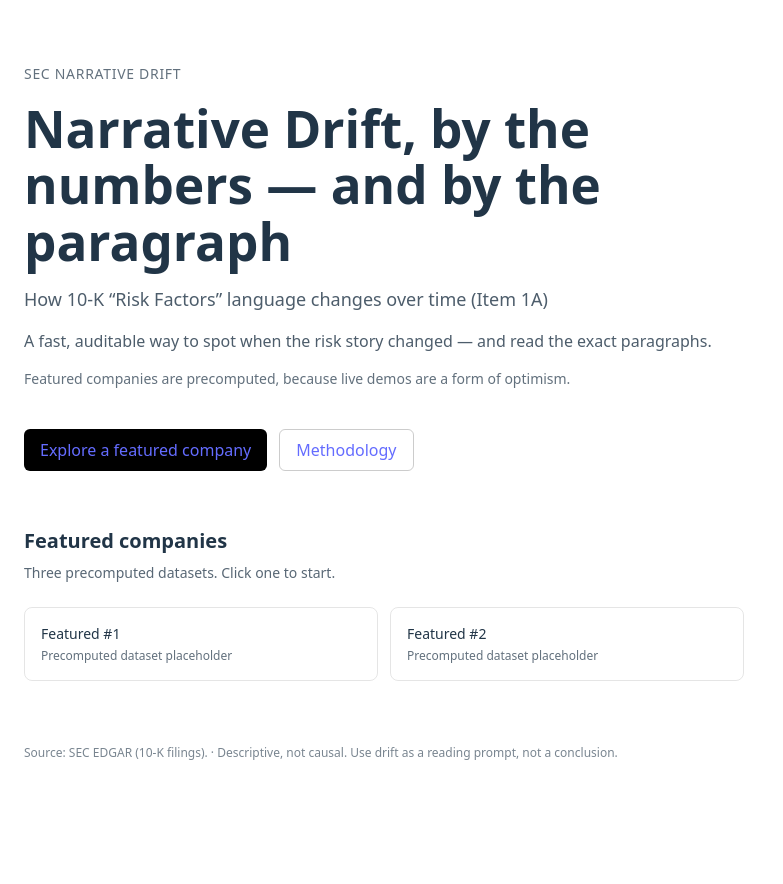
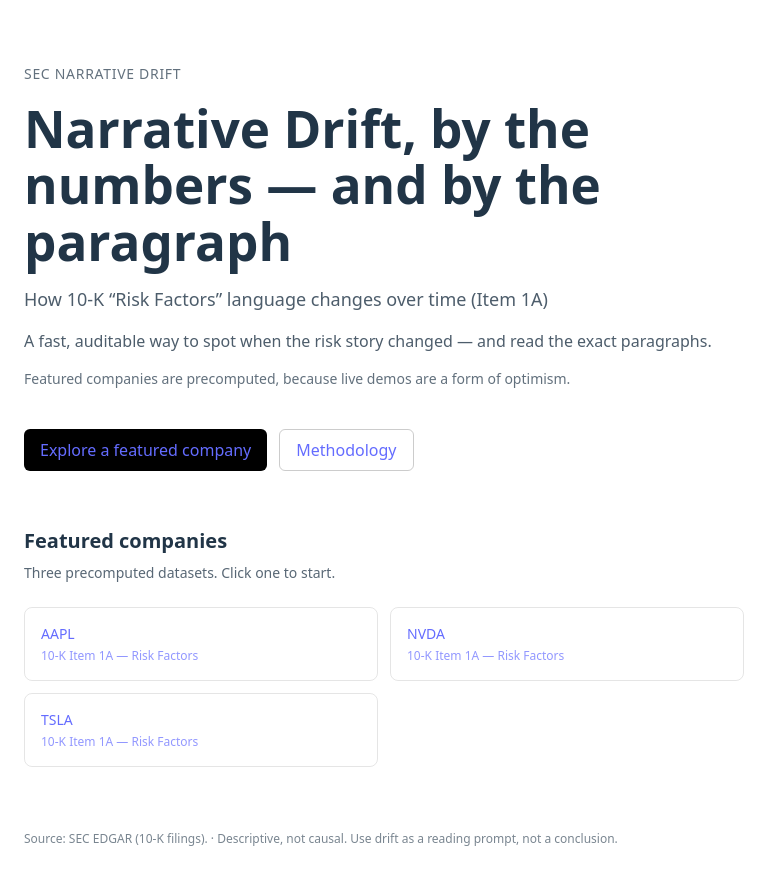
Before and after one commit to leibenjamin/sec-narrative-drift, a React (Vite) app: page / in a window 1280 px wide. Shown: the top 884 px of the page, without its empty margins (0-783 px from the left). Before the commit the page ends 825 px from the top, so only its background shows below. Built offline with nearby package versions, Linux system fonts and the light colour scheme.

Commit message:
feat: update UI strings to be sourced from copy.ts

```diff
--- a/src/pages/Company.tsx
+++ b/src/pages/Company.tsx
@@ -212,19 +212,17 @@ export default function Company() {
         (pair) => pair.from === prevYear && pair.to === largestDriftYear
       ) ?? shifts?.yearPairs?.[0] ?? null
 
-    const summary =
-      matchedPair?.summary ||
-      (largestDriftYear && prevYear
-        ? `Largest drift appears in ${largestDriftYear} vs ${prevYear}.`
-        : "")
+    const summary = matchedPair?.summary ?? ""
 
     const topRisers = matchedPair?.topRisers?.map((item) => item.term) ?? []
     const topFallers = matchedPair?.topFallers?.map((item) => item.term) ?? []
     const filingDates = filings
       .map((filing) => filing.filingDate)
       .filter((date) => Boolean(date))
-    const filingDatesText = filingDates.length > 0 ? filingDates.join(", ") : "-"
-    const provenanceLine = `${copy.global.sourceLine} Filing dates: ${filingDatesText}`
+    const filingDatesText = filingDates.length > 0 ? filingDates.join(", ") : ""
+    const provenanceLine = filingDatesText
+      ? `${copy.global.sourceLine} ${filingDatesText}`
+      : copy.global.sourceLine
 
     return {
       companyName,
--- a/src/pages/Home.tsx
+++ b/src/pages/Home.tsx
@@ -1,8 +1,11 @@
 // src/pages/Home.tsx
 import { Link } from "react-router-dom"
 import { copy } from "../lib/copy"
+import { listFeaturedTickers } from "../lib/data"
 
 export default function Home() {
+  const featuredTickers = listFeaturedTickers()
+
   return (
     <main className="min-h-screen">
       <div className="mx-auto max-w-3xl px-6 py-16">
@@ -54,19 +57,18 @@ export default function Home() {
           </p>
 
           <div className="mt-6 grid gap-3 sm:grid-cols-2">
-            {/* placeholders — later replaced by real featured cards */}
-            <div className="rounded-lg border border-black/10 p-4">
-              <div className="text-sm font-medium">Featured #1</div>
-              <div className="mt-1 text-xs opacity-70">
-                Precomputed dataset placeholder
-              </div>
-            </div>
-            <div className="rounded-lg border border-black/10 p-4">
-              <div className="text-sm font-medium">Featured #2</div>
-              <div className="mt-1 text-xs opacity-70">
-                Precomputed dataset placeholder
-              </div>
-            </div>
+            {featuredTickers.map((ticker) => (
+              <Link
+                key={ticker}
+                to={`/company/${ticker}`}
+                className="rounded-lg border border-black/10 p-4 hover:bg-black/5"
+              >
+                <div className="text-sm font-medium">{ticker}</div>
+                <div className="mt-1 text-xs opacity-70">
+                  {copy.company.sectionValueMvp}
+                </div>
+              </Link>
+            ))}
           </div>
         </section>
 
```
